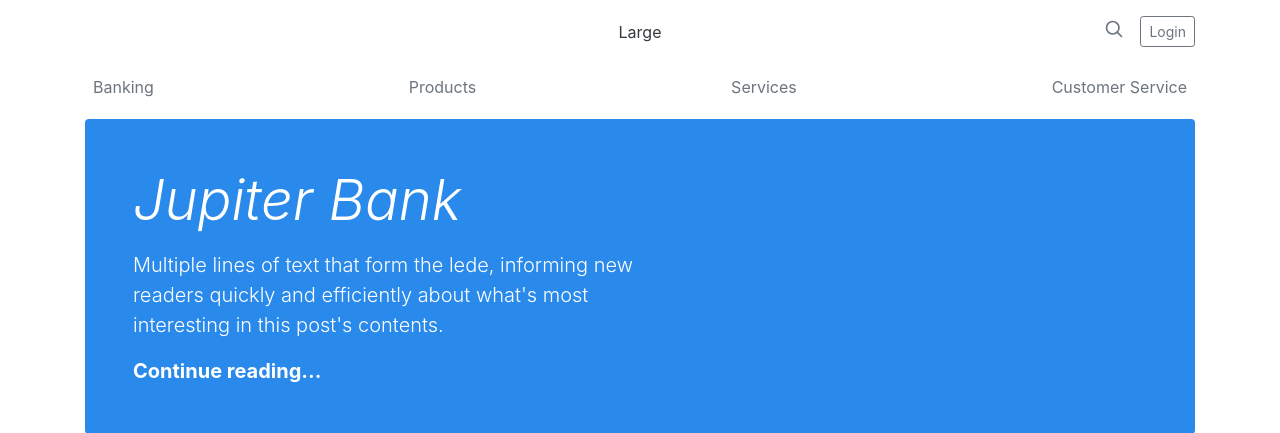
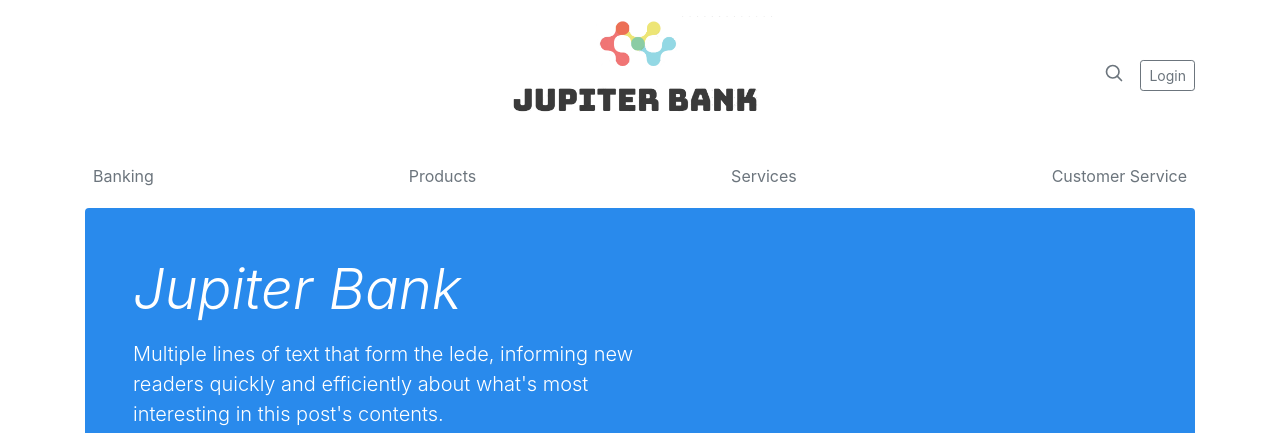
Before and after one commit to AntonNiko/BankProject, a Django app: page /publicbanking/ in a window 1280 px wide. Shown: the top 433 px of the page. Run offline with Django 3.2, Linux system fonts and the light colour scheme; some libraries are stand-ins or nearby versions.

Commit message:
Added website logo to header of html templates

```diff
--- a/publicbanking/templates/publicbanking/account.html
+++ b/publicbanking/templates/publicbanking/account.html
@@ -20,7 +20,7 @@
             <a class="text-muted" href="#">Subscribe</a>
           </div>
           <div class="col-4 text-center">
-            <a class="blog-header-logo text-dark" href="#">Large</a>
+            <a class="blog-header-logo text-dark" href="#"><img src="{% static 'publicbanking/images/logo_bank.png' %}" alt="Jupiter Bank" class="img-responsive" style="max-width: 100%;max-height: 120px;"></a>
           </div>
           <div class="col-4 d-flex justify-content-end align-items-center">
             <a class="text-muted" href="#">
--- a/publicbanking/templates/publicbanking/accounts_overview.html
+++ b/publicbanking/templates/publicbanking/accounts_overview.html
@@ -24,7 +24,7 @@
             <a class="text-muted" href="#">Subscribe</a>
           </div>
           <div class="col-4 text-center">
-            <a class="blog-header-logo text-dark" href="#">Large</a>
+            <a class="blog-header-logo text-dark" href="#"><img src="{% static 'publicbanking/images/logo_bank.png' %}" alt="Jupiter Bank" class="img-responsive" style="max-width: 100%;max-height: 120px;"></a>
           </div>
           <div class="col-4 d-flex justify-content-end align-items-center">
             <a class="text-muted" href="#">
--- a/publicbanking/templates/publicbanking/index.html
+++ b/publicbanking/templates/publicbanking/index.html
@@ -27,9 +27,7 @@
           <div class="col-4 pt-1">
             <!--<a class="text-muted" href="#">Subscribe</a>-->
           </div>
-          <div class="col-4 text-center">
-            <a class="blog-header-logo text-dark" href="#">Large</a>
-          </div>
+            <a class="blog-header-logo text-dark" href="#"><img src="{% static 'publicbanking/images/logo_bank.png' %}" alt="Jupiter Bank" class="img-responsive" style="max-width: 100%;max-height: 120px;"></a>
           <div class="col-4 d-flex justify-content-end align-items-center">
             <a class="text-muted" href="#">
               <svg xmlns="http://www.w3.org/2000/svg" width="20" height="20" viewBox="0 0 24 24" fill="none" stroke="currentColor" stroke-width="2" stroke-linecap="round" stroke-linejoin="round" class="mx-3"><circle cx="10.5" cy="10.5" r="7.5"></circle><line x1="21" y1="21" x2="15.8" y2="15.8"></line></svg>
```
Also changed, not shown: db.sqlite3, publicbanking/static/publicbanking/images/logo_bank.png (added).
